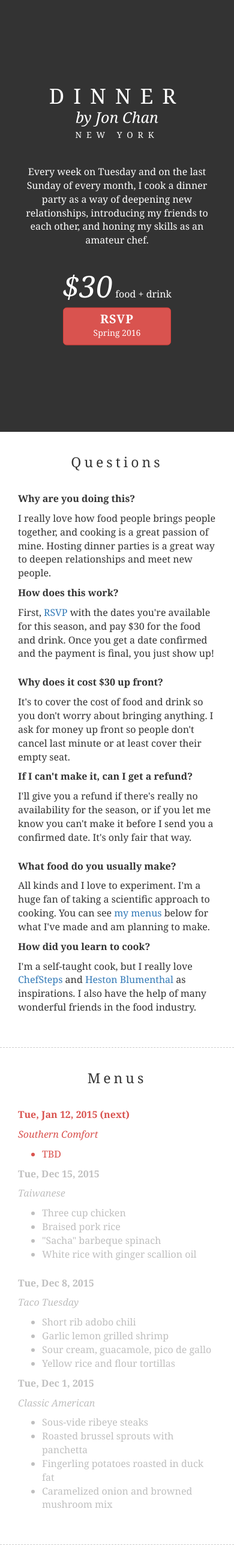
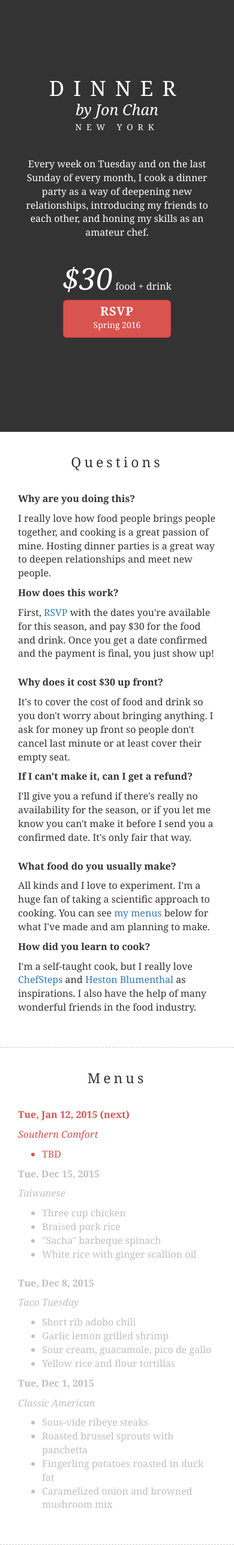
Before and after one commit to JonHMChan/blog, a Jekyll site: the page dinner/index.html, which Jekyll copies as it is, in a window 390 px wide. Shown: the whole page at 60% size. Built offline with Jekyll 4.4.1, drawn with Linux system fonts in a browser that asks for light colours.

Commit message:
margins on container for responsive

```diff
--- a/dinner/index.html
+++ b/dinner/index.html
@@ -25,9 +25,11 @@
   			.header-container {
   				background: #333;
   			}
-  			header {
-  				padding-top: 75px;
-  				padding-bottom: 50px;
+  			header p {
+  				margin-top: 25px;
+  			}
+  			header p.price {
+  				margin: 15px 0;
   			}
   			video#bgvid {
   				display: none;
```
